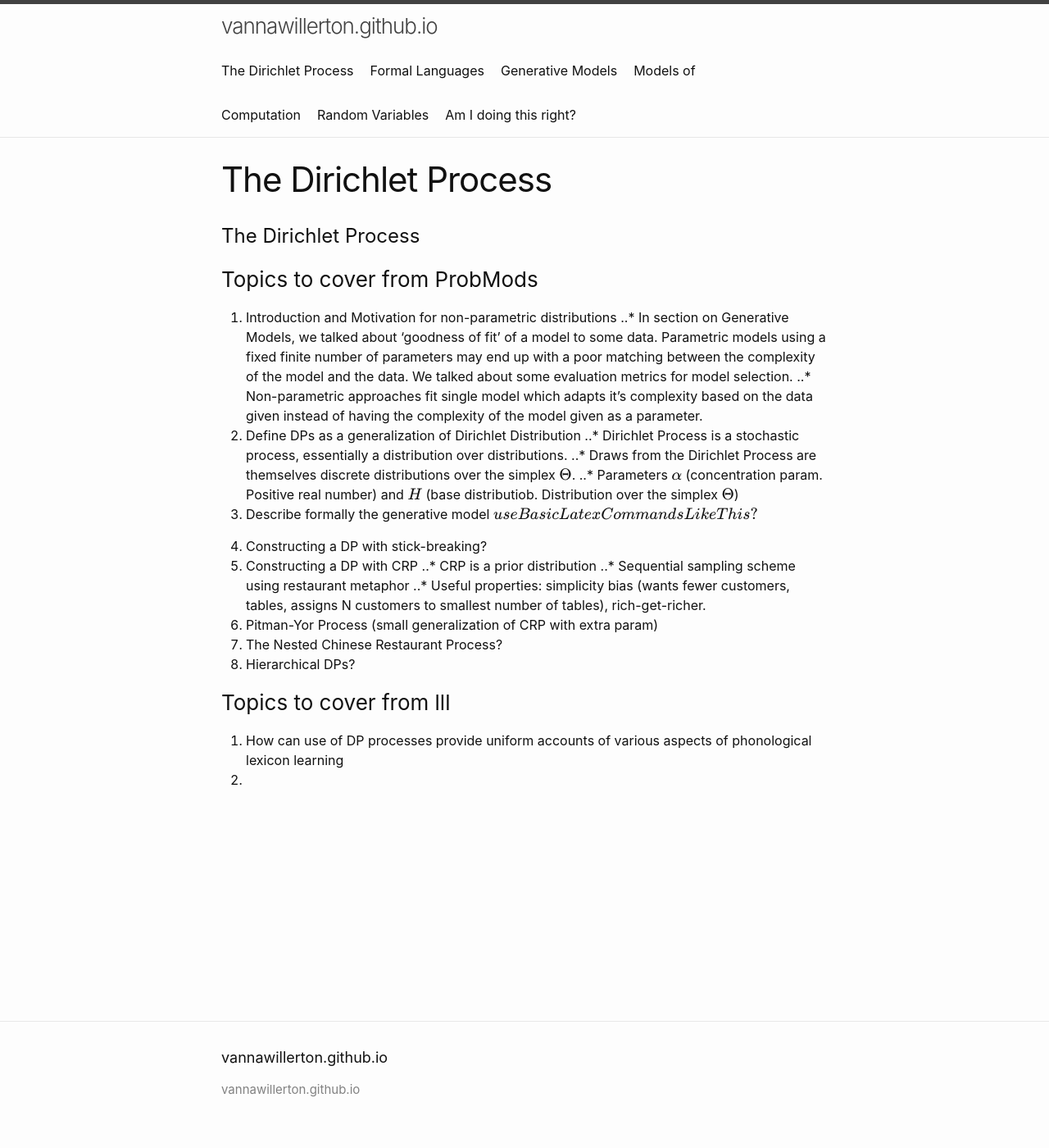
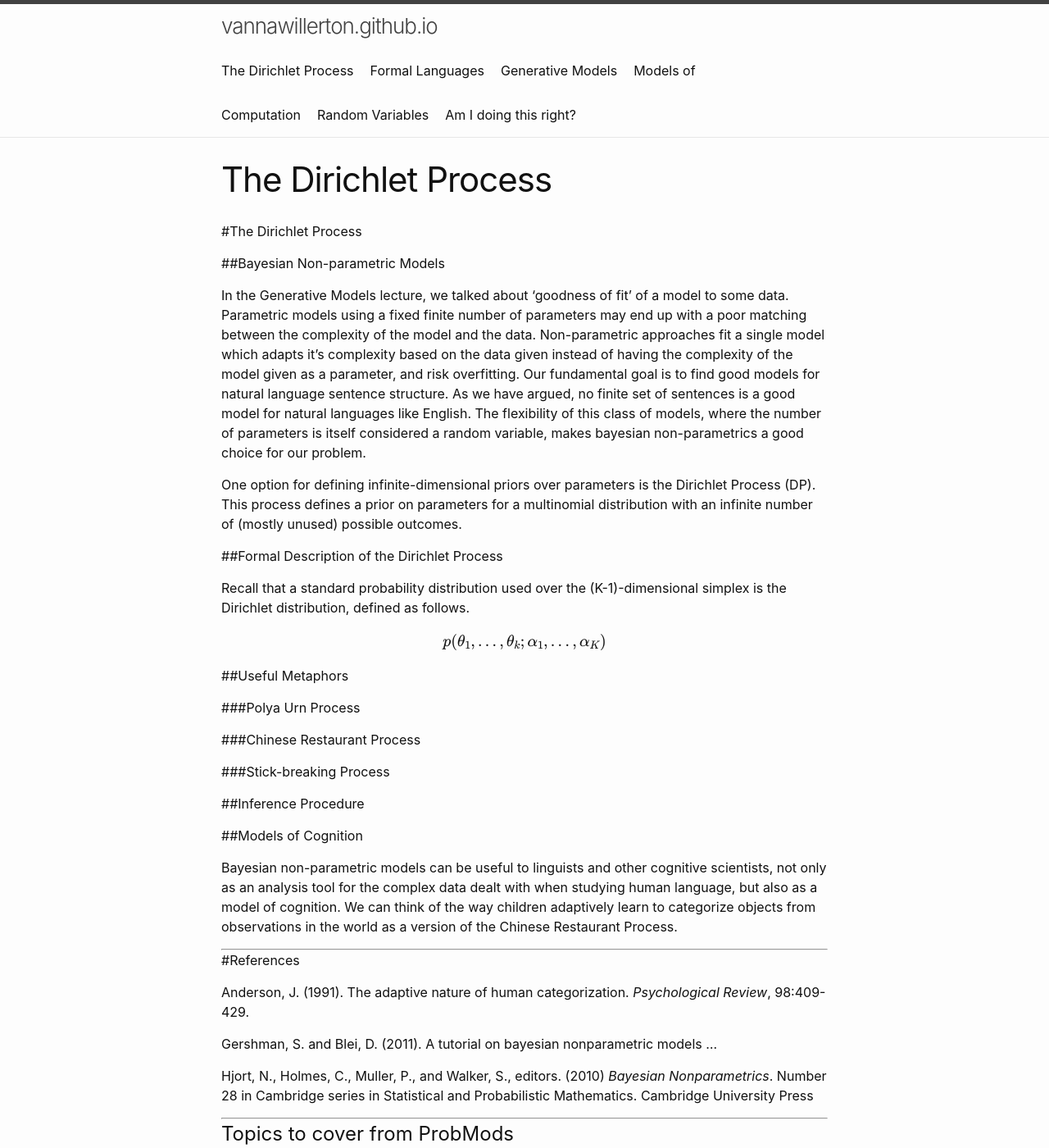
Before and after one commit to vannawillerton/vannawillerton.github.io, a Jekyll site: the page built from DirichletProcesses.md, in a window 1280 px wide and 1400 px high. Shown: the whole window at 82% size. Built offline with Jekyll 4.4.1, drawn with Linux system fonts in a browser that asks for light colours; our own code applies the rules of GitHub Pages for plain Markdown files; formulas are drawn with MathJax 3; a script that is not in the unit is left out; some of the changed text lies outside the part shown.

Commit message:
Update DirichletProcesses.md

```diff
--- a/DirichletProcesses.md
+++ b/DirichletProcesses.md
@@ -2,9 +2,46 @@
 title: The Dirichlet Process
 ---
 
-# The Dirichlet Process
+#The Dirichlet Process
 
-### Topics to cover from ProbMods
+##Bayesian Non-parametric Models
+
+In the Generative Models lecture, we talked about 'goodness of fit' of a model to some data. Parametric models using a fixed finite number of parameters may end up with a poor matching between the complexity of the model and the data. Non-parametric approaches fit a single model which adapts it's complexity based on the data given instead of having the complexity of the model given as a parameter, and risk overfitting. Our fundamental goal is to find good models for natural language sentence structure. As we have argued, no finite set of sentences is a good model for natural languages like English. The flexibility of this class of models, where the number of parameters is itself considered a random variable, makes bayesian non-parametrics a good choice for our problem.
+
+One option for defining infinite-dimensional priors over parameters is the Dirichlet Process (DP). This process defines a prior on parameters for a multinomial distribution with an infinite number of (mostly unused) possible outcomes.
+
+##Formal Description of the Dirichlet Process
+
+Recall that a standard probability distribution used over the (K-1)-dimensional simplex is the Dirichlet distribution, defined as follows.
+
+$$p(\theta_1,...,\theta_k;\alpha_1,...,\alpha_K)$$
+
+##Useful Metaphors
+
+###Polya Urn Process
+
+###Chinese Restaurant Process
+
+###Stick-breaking Process
+
+##Inference Procedure
+
+##Models of Cognition
+
+Bayesian non-parametric models can be useful to linguists and other cognitive scientists, not only as an analysis tool for the complex data dealt with when studying human language, but also as a model of cognition. We can think of the way children adaptively learn to categorize objects from observations in the world as a version of the Chinese Restaurant Process.
+
+-----------------------------------------------------------
+#References
+
+Anderson, J. (1991). The adaptive nature of human categorization. *Psychological Review*, 98:409-429.
+
+Gershman, S. and Blei, D. (2011). A tutorial on bayesian nonparametric models ...
+
+Hjort, N., Holmes, C., Muller, P., and Walker, S., editors. (2010) *Bayesian Nonparametrics*. Number 28 in Cambridge series in Statistical and Probabilistic Mathematics. Cambridge University Press
+
+
+-----------------------------------------------------------
+# Topics to cover from ProbMods
 1. Introduction and Motivation for non-parametric distributions
 ..* In section on Generative Models, we talked about 'goodness of fit' of a model to some data. Parametric models using a fixed finite number of parameters may end up with a poor matching between the complexity of the model and the data. We talked about some evaluation metrics for model selection.
 ..* Non-parametric approaches fit single model which adapts it's complexity based on the data given instead of having the complexity of the model given as a parameter.
@@ -13,7 +50,6 @@ title: The Dirichlet Process
 ..* Draws from the Dirichlet Process are themselves discrete distributions over the simplex $$\Theta$$.
 ..* Parameters $$\alpha$$ (concentration param. Positive real number) and $$H$$ (base distributiob. Distribution over the simplex $$\Theta$$)
 3. Describe formally the generative model
-$$useBasicLatexCommandsLikeThis?$$
 
 4. Constructing a DP with stick-breaking?
 5. Constructing a DP with CRP
```
